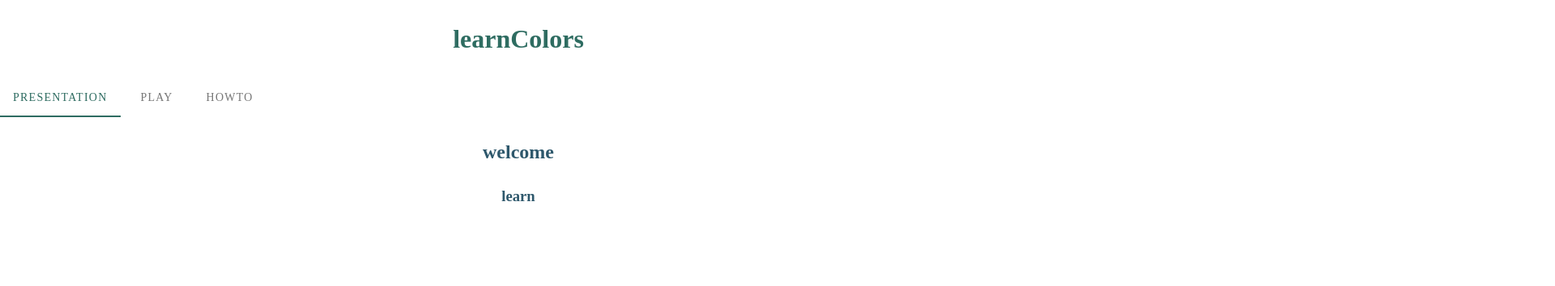
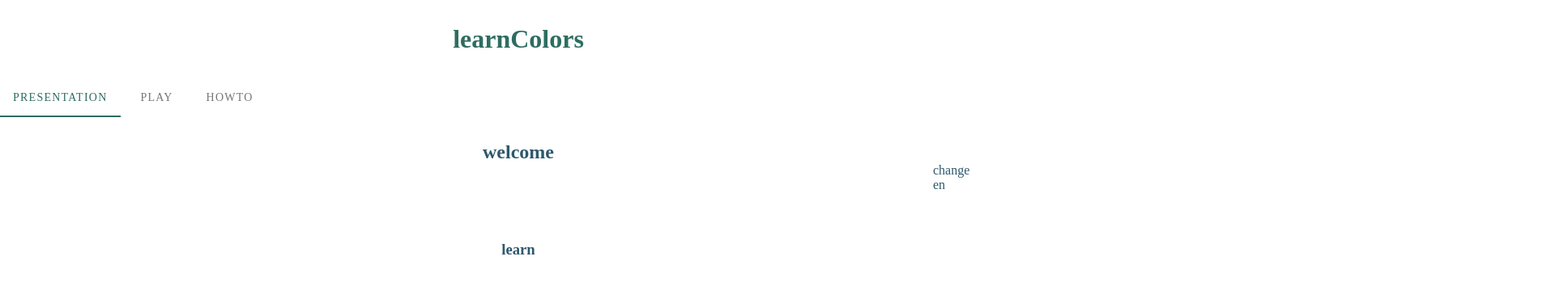
Before and after one commit to alexvkcr/colors, a Vue app in the folder colors/: page / in a window 1280 px wide. Shown: the top 354 px of the page at 81% size, 1920 px wide, since content can reach past the window. Built offline with nearby package versions, Linux system fonts and the light colour scheme.

Commit message:
feat:added change language front feature

```diff
--- a/colors/src/components/Presentation.vue
+++ b/colors/src/components/Presentation.vue
@@ -1,6 +1,13 @@
 <template>
   <div class="Presentation">
     <h2>{{ $t('welcome') }}</h2>
+    <div class="select">
+      <p>{{$t('change')}}</p>
+      <select>
+        <option value="en">{{$t('en')}}</option>
+        <option value="es">{{$t('es')}}</option>
+      </select>
+    </div>
     <h3>{{ $t('learn') }}</h3>
   </div>
 </template>
@@ -15,19 +22,32 @@ export default {
 {
   "es": {
     "welcome": "¡Bienvenidos a GetColors!",
-    "learn": "Aquí puedes aprender los nombres de TODOS los colores existentes"
+    "learn": "Aquí puedes aprender los nombres de TODOS los colores existentes",
+    "change": "Cambiar idioma",
+    "en": "Inglés",
+    "es": "Español"
   },
   "en": {
     "welcome": "Welcome to GetColors!",
-    "learn": "Here you can learn the name of ALL the existing colors"
+    "learn": "Here you can learn the name of ALL the existing colors",
+    "change": "Switch language",
+    "en": "English",
+    "es": "Spanish"
   }
 }
 </i18n>
 
 <style scoped>
+*{
+    color: #2e586c;
+}
 h2,h3{
     margin: 30px 0;
-    color: #2e586c;
     text-align: center;
 }
+.select{
+  position: relative;
+  bottom: 30px;
+  left: 90%;
+}
 </style>
```
